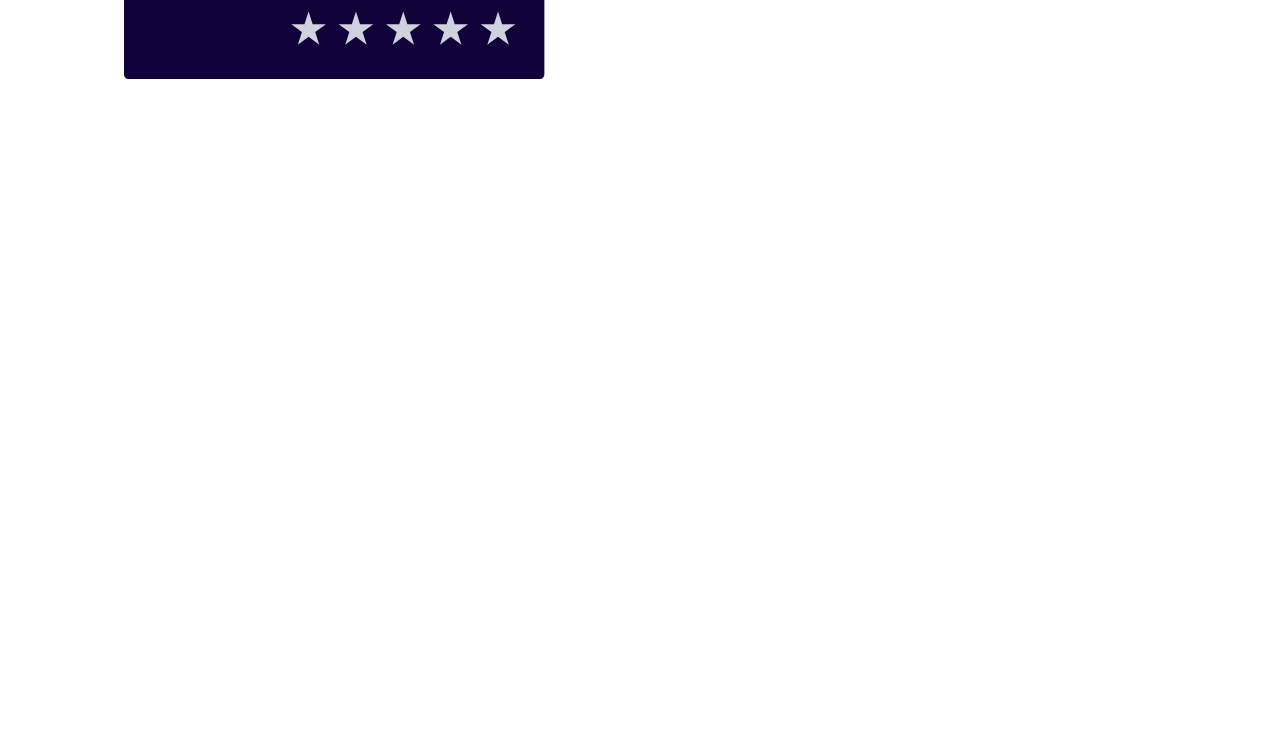
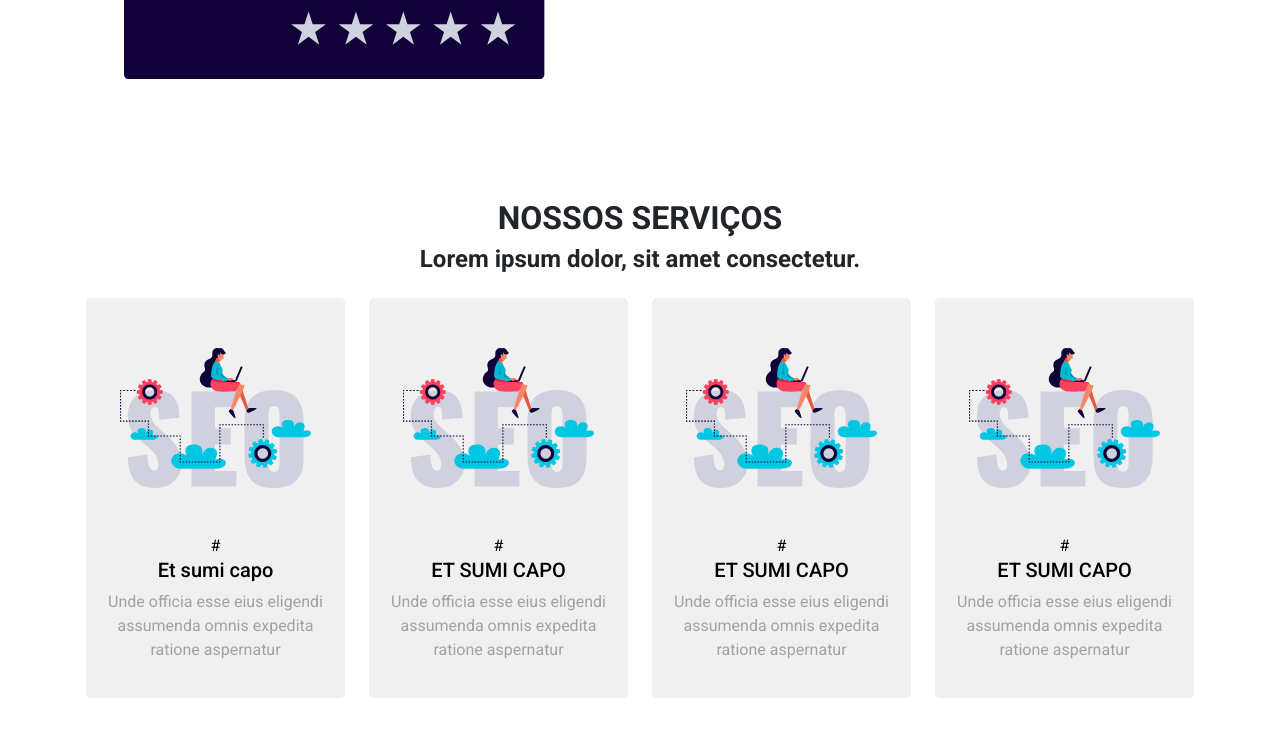
Before and after one commit to tatimcb/bootstrap5website, a plain HTML site: page index.html in a window 1280 px wide. Shown: the part 1150-1886 px from the top of the page. Before the commit the page ends 1349 px from the top, so only its background shows below. Drawn offline with nearby package versions, Linux system fonts and the light colour scheme.

Commit message:
Sessão serviços finalizada

```diff
--- a/css/custom.css
+++ b/css/custom.css
@@ -34,3 +34,32 @@ body, html {
 	font-size: 18px;
 	text-transform: uppercase;
 }
+#servicos a.destaque{
+	display: block;
+	background: var(--light);
+	border-radius: 5px;
+	text-align: center;
+	padding: 20px;
+	color: #000;
+	text-decoration: none;
+	transition: all ease-out .2s;
+
+}
+#servicos a.destaque:hover {
+	background: #fff;
+	box-shadow: 0px 0px 10px 0px rgba(0, 0, 0, 0.12);
+	transform: scale(1.05);
+}
+#servicos p {
+	color: var(--dark);
+}
+#servicos a.destaque .img-container {
+	display: flex;
+	align-items: center;
+	justify-content: center;
+	height: 200px;
+
+}
+#servicos a.destaque .img-container img {
+	max-height: 160px;
+}
--- a/css/global.css
+++ b/css/global.css
@@ -1,5 +1,11 @@
 h1, h2, h3, h4 {
 	font-weight: 700;
+}
+a {
+	color: var(--primary);
+}
+a:hover {
+	color: var(--secondary);
 }
 .title {
 	text-transform: uppercase;
--- a/css/responsive.css
+++ b/css/responsive.css
@@ -9,3 +9,11 @@
 		width: 100%;
 	}
 }
+@media (max-width: 767.98px) {
+	#servicos a.destaque .img-container {
+		height: 120px;
+	}
+	#servicos a.destaque .img-container img{
+		max-height: 120px;
+	}
+}
--- a/index.html
+++ b/index.html
@@ -76,7 +76,52 @@
 		  </div>
 	  </div>
 
+    <!--SERVIÇOS-->
+	<div id="servicos" class="block">
+		<div class="container">
+			<h2 class="title text-center">Nossos Serviços</h2>
+			<h4 class="suntitle text-center mb-4">Lorem ipsum dolor, sit amet consectetur.</h4>
+			<div class="row">
+				<div class="col-lg-3 col-md-6 mb-4 mb-lg-0">
+					<a href="#" class="destaque">
+						<div class="img-container mb-3">
+							<img src="/imagens/destaque1.svg" alt="Destaque" class="img-fluid">
+						</div>#
+						<h5>Et sumi capo</h5>
+						<p>Unde officia esse eius eligendi assumenda omnis expedita ratione aspernatur</p>
+					</a>
+				</div>
+				<div class="col-lg-3 col-md-6 mb-4 mb-lg-0">
+					<a href="#" class="destaque">
+						<div class="img-container mb-3">
+							<img src="/imagens/destaque1.svg" alt="Destaque" class="img-fluid">
+						</div>#
+						<h5 class="text-uppercase">Et sumi capo</h5>
+						<p>Unde officia esse eius eligendi assumenda omnis expedita ratione aspernatur</p>
+					</a>
+				</div>
+				<div class="col-lg-3 col-md-6 mb-4 mb-lg-0">
+					<a href="#" class="destaque">
+						<div class="img-container mb-3">
+							<img src="/imagens/destaque1.svg" alt="Destaque" class="img-fluid">
+						</div>#
+						<h5 class="text-uppercase">Et sumi capo</h5>
+						<p>Unde officia esse eius eligendi assumenda omnis expedita ratione aspernatur</p>
+					</a>
+				</div>
+				<div class="col-lg-3 col-md-6 mb-4 mb-lg-0">
+					<a href="#" class="destaque">
+						<div class="img-container mb-3">
+							<img src="/imagens/destaque1.svg" alt="Destaque" class="img-fluid">
+						</div>#
+						<h5 class="text-uppercase">Et sumi capo</h5>
+						<p>Unde officia esse eius eligendi assumenda omnis expedita ratione aspernatur</p>
+					</a>
+				</div>
+			</div>
+		</div>
 
+	</div>
 
 
 
```
Also changed, not shown: imagens/destaque1.svg (added).
